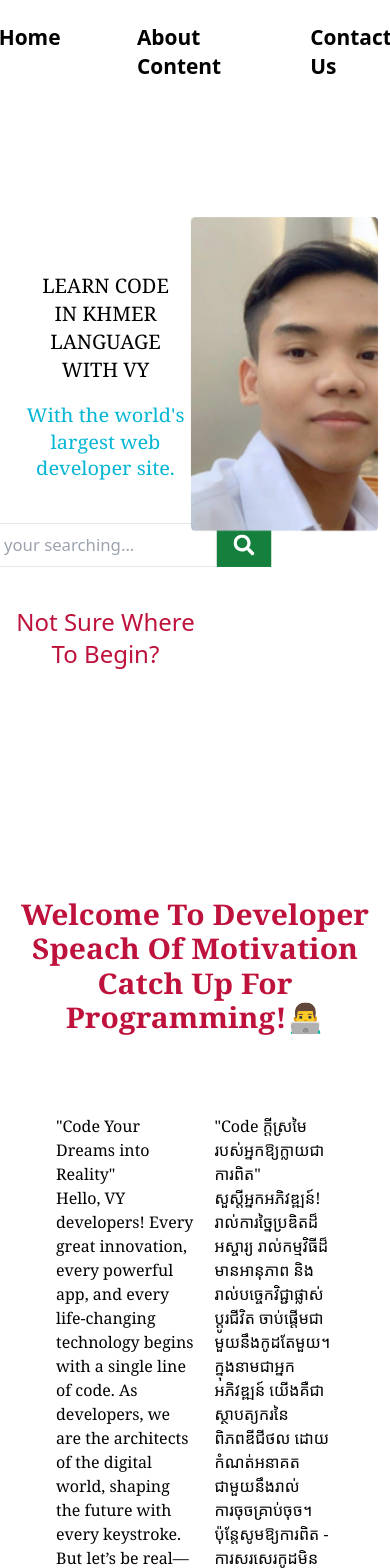
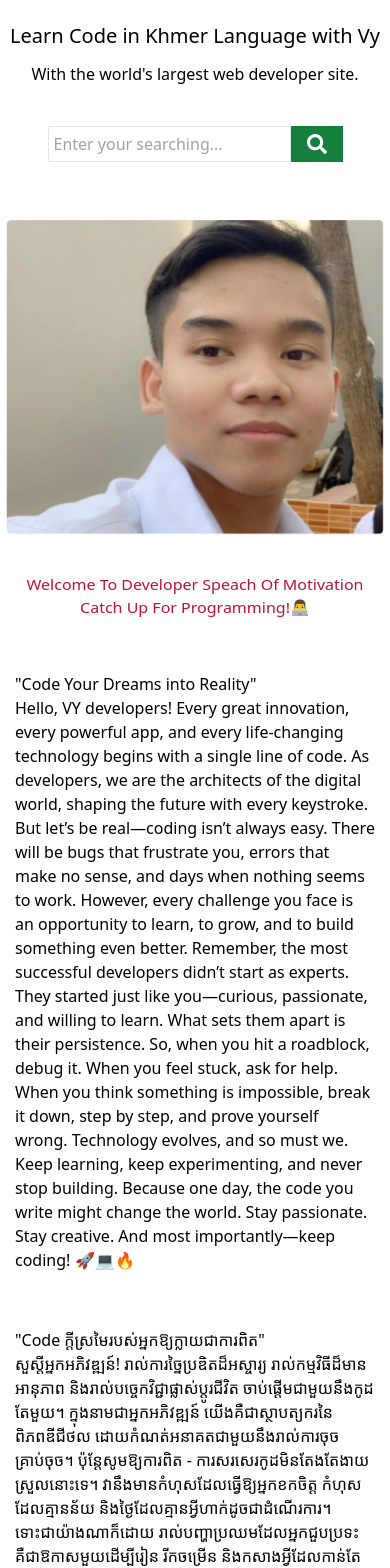
Before and after one commit to vyvuth/vy-dev, a React (Vite) app: page / in a window 390 px wide. Shown: the top 1568 px of the page. Built offline with nearby package versions, Linux system fonts and the light colour scheme.

Commit message:
Updated on 10/03/2025

```diff
--- a/src/App.jsx
+++ b/src/App.jsx
@@ -10,7 +10,7 @@ import BasicPage from "./Component/BasicPage";
 function App() {
   return (
     <StoreStorage>
-      <div>
+      <div className="  overflow-hidden">
         <header>
           <HeaderPage />
         </header>
--- a/src/Component/BasicPage.jsx
+++ b/src/Component/BasicPage.jsx
@@ -1,16 +1,28 @@
-import React from "react";
-
+import React, { useEffect } from "react";
+import AOS from "aos";
+import "aos/dist/aos.css";
 function BasicPage() {
+  useEffect(() => {
+    AOS.init({
+      duration: 1000,
+      easing: "ease-in-out",
+      once: false,
+      mirror: "false",
+    });
+  }, []);
   return (
     <>
-      <div className=" my-10 p-[2%]">
-        <h1 className=" text-3xl text-center my-3 capitalize font-semibold font-serif text-rose-500 decoration-slice">
+      <div data-aos="fade-left" className=" my-10 p-[2%]">
+        <h1
+          className=" lg:text-3xl lg:text-center lg:my-3 capitalize lg:font-semibold lg:font-serif text-rose-500 decoration-slice *:
+        text-xl text-center md:text-4xl"
+        >
           Basic programming good for beginner 👇
         </h1>
         {/* card */}
-        <div className=" flex flex-wrap justify-between">
+        <div className=" lg:flex lg:flex-wrap lg:justify-between md:flex md:w-full md:justify-between">
           {/* card1 */}
-          <div className=" w-[49%] h-[30%] border border-green-700  rounded my-5 overflow-hidden  ">
+          <div className=" lg:w-[49%] md:w-[48%] h-[30%] border border-green-700  rounded my-5 overflow-hidden  ">
             <div className=" w-full h-72 hover:p-[15px] transition-all hover:bg-rose-300 hover:text-white">
               <img
                 src="c.png"
@@ -36,7 +48,7 @@ function BasicPage() {
             </div>
           </div>
           {/* card2 */}
-          <div className=" w-[49%] h-[30%] border border-green-700  rounded my-5 overflow-hidden  ">
+          <div className=" lg:w-[49%] md:w-[48%] md:h-[500px] lg:h-[30%] h-[30%] border border-green-700  rounded my-5 overflow-hidden  ">
             <div className=" w-full h-72 hover:p-[15px] transition-all hover:bg-rose-300 hover:text-white">
               <img
                 src="c++.png"
--- a/src/Component/SpeechDeveloper.jsx
+++ b/src/Component/SpeechDeveloper.jsx
@@ -14,17 +14,17 @@ function SpeechDeveloper() {
   return (
     <>
       <h1
-        className=" text-3xl capitalize font-serif mt-52 text-center
-        font-semibold text-rose-700 animate-bounce "
+        className=" lg:text-3xl capitalize lg:font-serif lg:mt-52 lg:text-center
+        lg:font-semibold text-rose-700 animate-bounce mt-[25px] p-[5px] text-center text-x md:text-xl "
       >
         {" "}
         welcome to developer speach of motivation catch up for programming!👨‍💻
       </h1>
       <div
-        data-aos="zoom-in-up"
-        className=" flex justify-between p-14 space-x-[20px] my-5"
+        data-aos="fade-up"
+        className=" lg:flex lg:justify-between lg:p-14 lg:space-x-[20px] lg:my-5 p-[15px] my-5"
       >
-        <div className=" font-serif font-light">
+        <div className=" lg:font-serif font-light my-3 md:text-xl">
           <h1>"Code Your Dreams into Reality"</h1>
           <p>
             Hello, VY developers! Every great innovation, every powerful app,
@@ -46,7 +46,7 @@ function SpeechDeveloper() {
             And most importantly—keep coding! 🚀💻🔥
           </p>
         </div>
-        <div className=" font-serif">
+        <div className=" lg:font-serif lg:my-0 my-14 md:text-xl">
           <h1>"Code ក្តីស្រមៃរបស់អ្នកឱ្យក្លាយជាការពិត"</h1>
           <p>
             សួស្តីអ្នកអភិវឌ្ឍន៍! រាល់ការច្នៃប្រឌិតដ៏អស្ចារ្យ
--- a/src/Footer/FooterPage.jsx
+++ b/src/Footer/FooterPage.jsx
@@ -4,7 +4,7 @@ import { FaFacebook, FaTelegram, FaTiktok } from "react-icons/fa";
 function FooterPage() {
   return (
     <div className=" w-full h-[25%] p-[3%] bg-gray-700 mt-14">
-      <div className=" flex justify-between align-items-center font-serif">
+      <div className=" lg:flex lg:justify-between lg:align-items-center font-serif md:flex md:w-full md:justify-between md:align-items-center">
         <div className=" text-white text-start text-xl">
           <p className=" my-5 ">Tel:+85593200503</p>
           <p className=" my-5 ">Telegram: t.me/Webfront_developer</p>
@@ -12,36 +12,36 @@ function FooterPage() {
             navy5867@gmail.com
           </a>
         </div>
-        <div className=" text-white capitalize text-xl my-5 ">
+        <div className=" text-white capitalize text-xl lg:my-5 my-10 md:my-5 ">
           <a
             href="https://www.tiktok.com/@uservydev"
-            className=" p-0 m-0 flex justify-around "
+            className=" p-0 m-0 flex lg:justify-around "
           >
             tik tok{" "}
-            <FaTiktok className=" mt-1 mx-6 hover:text-red-500 transition-all duration-300 size-6 transform-cpu animate-pulse" />
+            <FaTiktok className=" lg:mt-1 mx-6 hover:text-red-500 transition-all duration-300 size-6 transform-cpu animate-pulse" />
           </a>
           <a
             href="https://web.facebook.com/agency007V"
-            className=" p-0 m-0 flex justify-around my-5"
+            className=" p-0 m-0 flex lg:justify-around my-5"
           >
             facebook{" "}
-            <FaFacebook className=" mt-1 mx-2 hover:text-blue-500 transition-all duration-300 size-6 transform-cpu animate-pulse" />
+            <FaFacebook className=" lg:mt-1 mx-2 hover:text-blue-500 transition-all duration-300 size-6 transform-cpu animate-pulse" />
           </a>
           <a
             href="https://t.me/Webfront_developer"
-            className=" p-0 m-0 flex justify-around my-5"
+            className=" p-0 m-0 flex lg:justify-around my-5"
           >
             telegram
-            <FaTelegram className=" mt-1 mx-2 hover:text-cyan-300 transition-all duration-300 size-6 transform-cpu animate-pulse" />
+            <FaTelegram className=" lg:mt-1 mx-2 hover:text-cyan-300 transition-all duration-300 size-6 transform-cpu animate-pulse" />
           </a>
         </div>
       </div>
       <hr />
-      <div className=" mt-10 text-white">
-        <h1 className=" uppercase font-bold text-center hover:text-rose-600 decoration-clone active:roboto font-serif text-2xl">
+      <div className=" lg:mt-10 text-white my-3 md:my-4">
+        <h1 className=" uppercase font-bold text-center hover:text-rose-600 decoration-clone active:roboto font-serif lg:text-2xl md:text-xl">
           design & developed by: vuth vy 🥰
         </h1>
-        <p className=" text-center me-12 mt-5 font-serif hover:text-pink-600 hover:font-bold hover:underline    ">
+        <p className="lg:text-center me-12 mt-5 lg:font-serif lg:hover:text-pink-600 text-center lg:hover:font-bold lg:hover:underline md:text-center">
           &copy;CopyRight forward on @08/March/2025
         </p>
       </div>
--- a/src/Header/HeaderPage.jsx
+++ b/src/Header/HeaderPage.jsx
@@ -5,8 +5,11 @@ import "animate.css";
 function HeaderPage() {
   return (
     <div className="animate__animated animate__fadeInTopLeft">
-      <nav className="mt-6 ">
-        <ul className="flex justify-center space-x-20 my-4 text-xl font-bold">
+      <nav className="lg:block hidden lg:mt-6 md:block  ">
+        <ul
+          className="lg:flex lg:justify-center lg:space-x-20 lg:my-4 lg:text-xl font-bold md:flex md:justify-center md:space-x-20 md:my-10
+        md:text-2xl "
+        >
           <li className="hover:text-red-500 hover:underline transition-all duration-200 animate-pulse">
             Home
           </li>
@@ -18,32 +21,35 @@ function HeaderPage() {
           </li>
         </ul>
       </nav>
-      <div className="flex justify-center p-4 my-6 mt-32">
-        <div className="w-1/2">
-          <h1 className="text-xl mt-8 uppercase font-serif font-medium text-center p-4">
+      <div className="lg:flex lg:justify-center lg:p-4 lg:my-6 lg:mt-32">
+        <div className="lg:w-1/2 p-[10px]">
+          <h1 className="lg:text-xl lg:mt-8 lg:uppercase lg:font-serif lg:font-medium lg:text-center lg:p-4 text-xl text-center my-3 md:text-4xl">
             Learn Code in Khmer Language with Vy
           </h1>
-          <h3 className="text-xl text-center font-serif text-cyan-500 animate-bounce">
+          <h3 className="lg:text-xl lg:text-center lg:font-serif lg:text-cyan-500 lg:animate-bounce text-center text-x md:text-2xl">
             With the world's largest web developer site.
           </h3>
-          <div className="flex justify-center my-10 animate-pulse">
+          <div
+            className="lg:flex lg:justify-center lg:my-10 lg:animate-pulse lg:text-xl
+          flex justify-center  my-10 md:text-4xl "
+          >
             <input
               type="text"
               id="input"
               placeholder="Enter your searching..."
-              className="px-4 py-2 border rounded-l focus:outline-none"
+              className="lg:px-4 lg:py-2 lg:border lg:rounded-l lg:focus:outline-none focus:outline-none border p-[5px]"
             />
             <button className="bg-green-700 px-4 py-2 text-white hover:text-gray-700 transition-colors">
               <FaSearch className="w-5 h-5" />
             </button>
           </div>
-          <h3 className="capitalize text-rose-700 text-2xl text-center hover:text-orange-500 hover:underline duration-200">
+          <h3 className="capitalize text-rose-700 lg:text-2xl lg:text-center hover:text-orange-500 hover:underline duration-200 lg:block hidden">
             Not sure where to begin?
           </h3>
         </div>
-        <div className="w-1/2 flex justify-center">
+        <div className="lg:w-1/2 lg:flex lg:justify-center p-[15px]">
           <img
-            className="w-[500px] h-[300px] object-cover rounded animate-pulse"
+            className="w-[500px] h-[300px] md:w-4/5 md:m-auto object-cover rounded animate-pulse"
             src="vy.jpg"
             alt="Coding Illustration"
           />
```
Also changed, not shown: src/Component/ApplicationUI.jsx (+12 -9 lines), src/Component/HightliagePage.jsx (+12 -12 lines).
